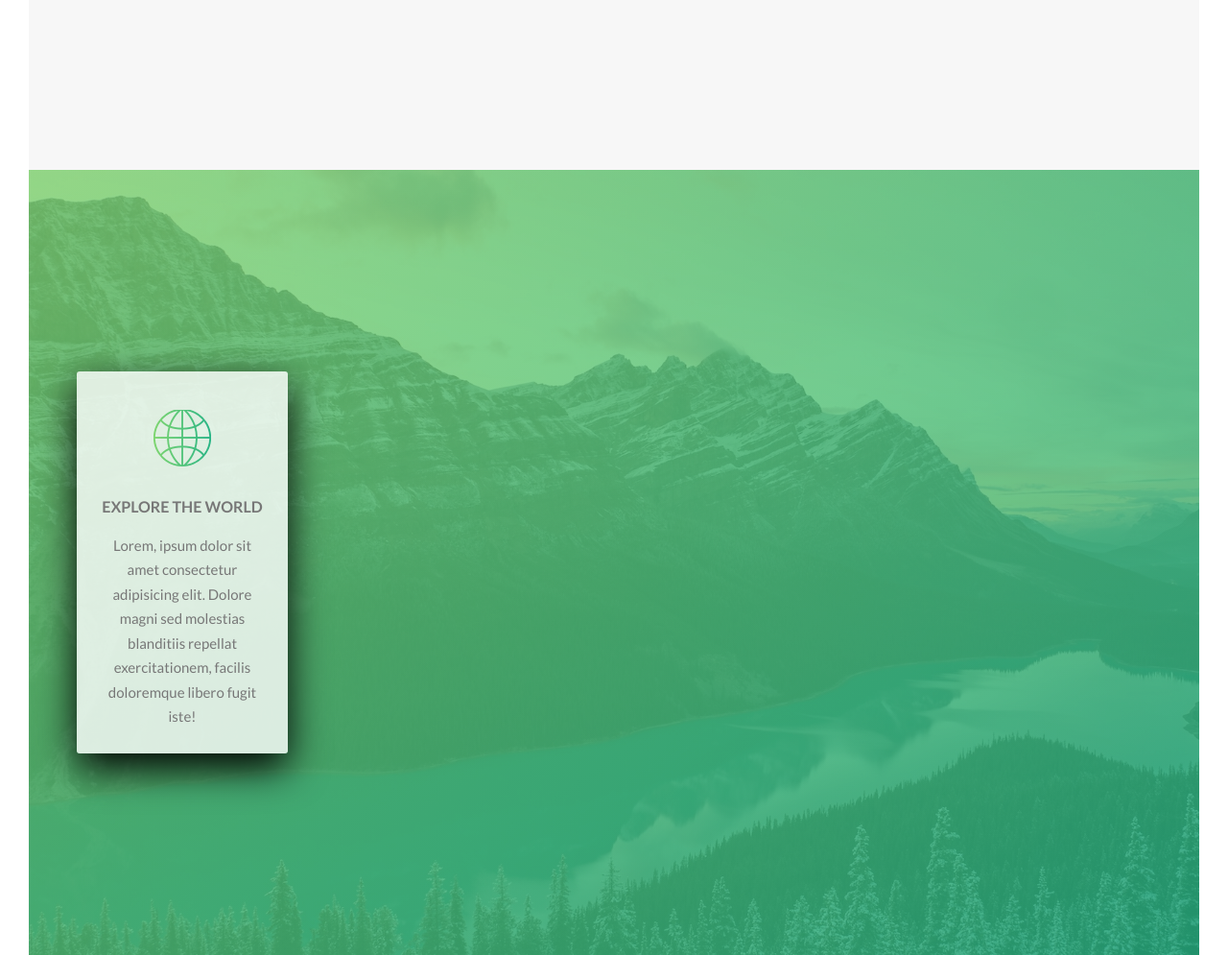
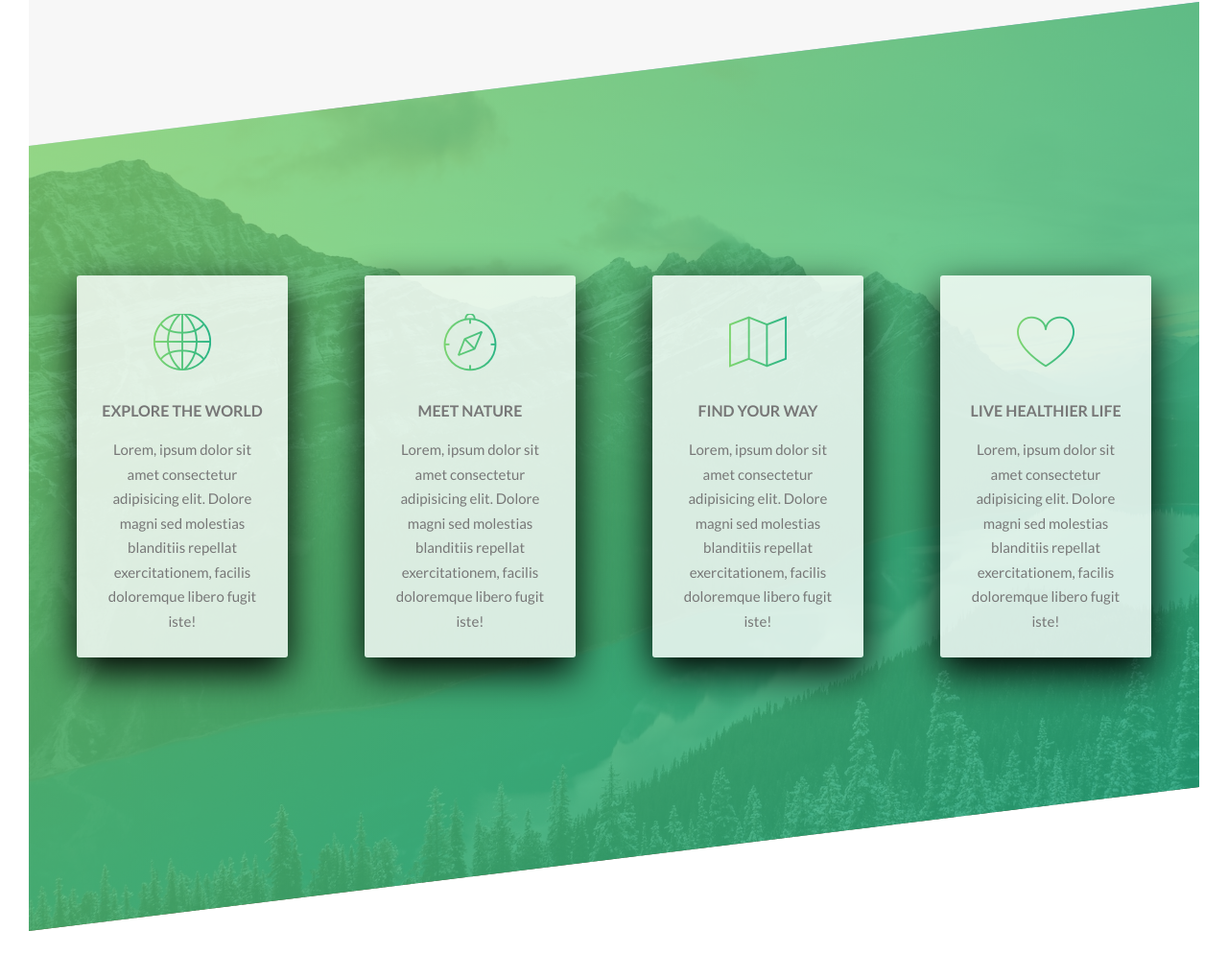
Before and after one commit to tushar-chandra-030389/css, a website: page index.html in a window 1280 px wide. Shown: the part 1467-2462 px from the top of the page at 96% size. After the commit the page ends 2437 px from the top, so only its background shows below. Drawn offline with Linux system fonts and the light colour scheme.

Commit message:
Feature section update

```diff
--- a/index.html
+++ b/index.html
@@ -72,6 +72,39 @@
                         <div class="feature-box">
                             <i class="feature-box__icon icon-basic-world"></i>
                             <h3 class="heading-tertiary u-margin-bottm-small">Explore the world</h3>
+                            <p class="feature-box__text">
+                                Lorem, ipsum dolor sit amet consectetur adipisicing elit. Dolore magni sed molestias blanditiis repellat
+                                exercitationem, facilis doloremque libero fugit iste!
+                            </p>
+                        </div>
+                    </div>
+
+                    <div class="col-1-of-4">
+                        <div class="feature-box">
+                            <i class="feature-box__icon icon-basic-compass"></i>
+                            <h3 class="heading-tertiary u-margin-bottm-small">Meet nature</h3>
+                            <p class="feature-box__text">
+                                Lorem, ipsum dolor sit amet consectetur adipisicing elit. Dolore magni sed molestias blanditiis repellat
+                                exercitationem, facilis doloremque libero fugit iste!
+                            </p>
+                        </div>
+                    </div>
+
+                    <div class="col-1-of-4">
+                        <div class="feature-box">
+                            <i class="feature-box__icon icon-basic-map"></i>
+                            <h3 class="heading-tertiary u-margin-bottm-small">Find your way</h3>
+                            <p class="feature-box__text">
+                                Lorem, ipsum dolor sit amet consectetur adipisicing elit. Dolore magni sed molestias blanditiis repellat
+                                exercitationem, facilis doloremque libero fugit iste!
+                            </p>
+                        </div>
+                    </div>
+
+                    <div class="col-1-of-4">
+                        <div class="feature-box">
+                            <i class="feature-box__icon icon-basic-heart"></i>
+                            <h3 class="heading-tertiary u-margin-bottm-small">Live healthier life</h3>
                             <p class="feature-box__text">
                                 Lorem, ipsum dolor sit amet consectetur adipisicing elit. Dolore magni sed molestias blanditiis repellat
                                 exercitationem, facilis doloremque libero fugit iste!
--- a/sass/components/_feature-box.scss
+++ b/sass/components/_feature-box.scss
@@ -5,6 +5,7 @@
     text-align: center;
     border-radius: 3px;
     box-shadow: 0 1.5rem 4rem rgba($color-black, 1.5);
+    transition: transform .3s;
 
     &__icon {
         font-size: 6rem;
@@ -16,7 +17,7 @@
         color: transparent;
     }
 
-    &__text {
-
+    &:hover {
+        transform: translateY(-1.5rem) scale(1.03);
     }
 }
--- a/sass/pages/_home.scss
+++ b/sass/pages/_home.scss
@@ -13,4 +13,14 @@
         rgba($color-primary-dark, 0.8)
     ), url(./../img/nat-4.jpg);
     background-size: cover;
+
+    transform: skewY(-7deg);
+
+    // clip-path: polygon(0 20%, 100% 0, 100% 80%, 0 100%);
+    // margin-top: -20rem;
+    margin-top: -10rem;
+
+    & > * {
+        transform: skewY(7deg);
+    }
 }
```
Also changed, not shown: css/style.css.
